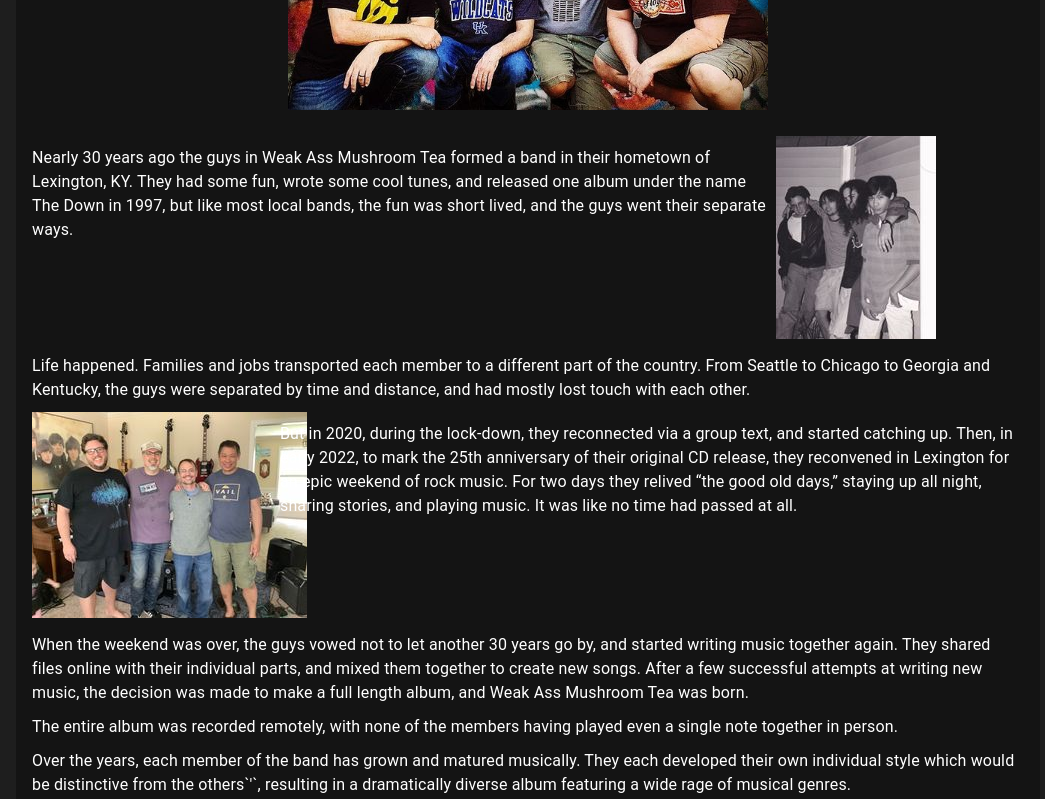
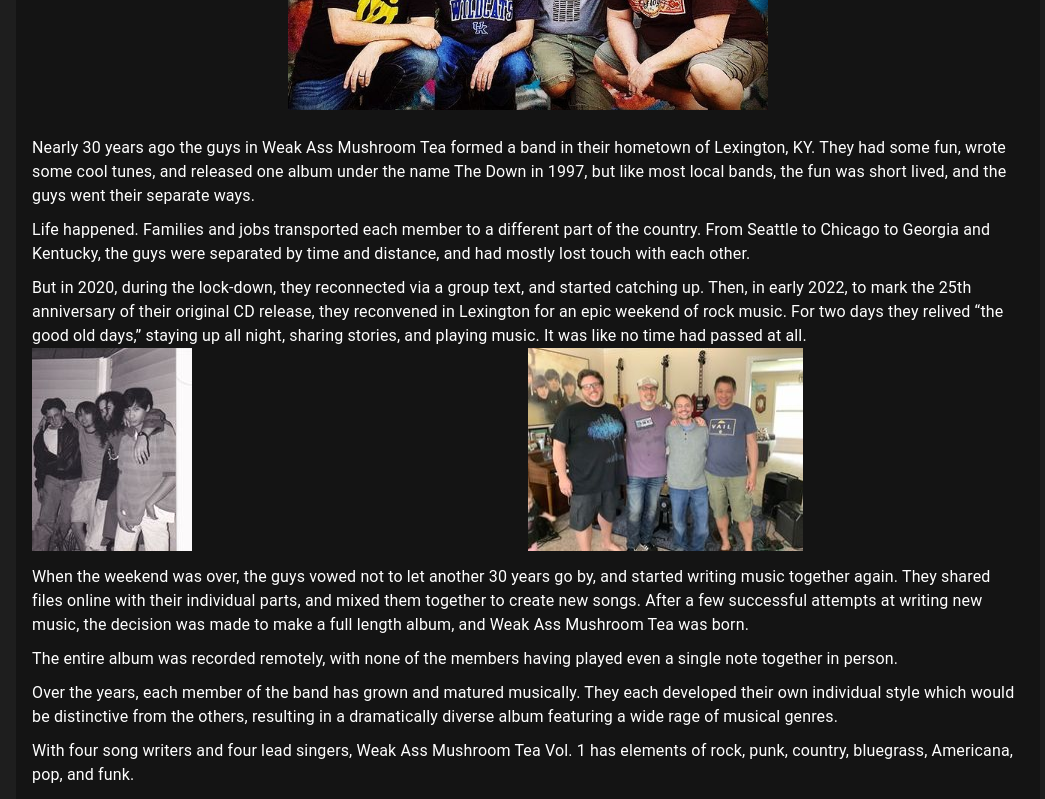
Before and after one commit to aleichter/wamt, a Next.js app: page /AboutUs in a window 1280 px wide. Shown: the part 440-1239 px from the top of the page, without its empty margins (112-1157 px from the left). Built offline with nearby package versions, Linux system fonts and the light colour scheme.

Commit message:
updates for release

```diff
--- a/components/AlbumVol1Launch.tsx
+++ b/components/AlbumVol1Launch.tsx
@@ -5,7 +5,7 @@ import { Typography } from '@mui/material';
 const config = {
         label: 'Our debut CD will be released on November 29th!',
         imgPath: '/images/album-vol1.png',
-        description: 'Set a reminder! Our debut CD will be released on November 29th! Available world wide on all major streaming platforms and for download on iTunes. Also a special VERY limited release of a collector\'s item CD will be available for purchase on our website',
+        description: 'Available Now! Our debut CD was released on November 29th! Available world wide on all major streaming platforms and for download on iTunes. Also a special VERY limited release of a collector\'s item CD will be available for purchase on our website',
         width: '80vw',
         height: '70vh',
         imgHeight: '60vh',
--- a/components/AlbumsComponent.tsx
+++ b/components/AlbumsComponent.tsx
@@ -4,8 +4,8 @@ import YoutubeEmbed from '../components/YoutubeEmbed';
 
 const config = {
         label: 'Our debut CD will be released on November 29th!',
-        imgPath: 'https://www.youtube.com/embed/RulWZhxGZfE',
-        description: 'Set a reminder! Our debut CD will be released on November 29th! Available world wide on all major streaming platforms and for download on iTunes. Also a special VERY limited release of a collector\'s item CD will be available for purchase on our website',
+        imgPath: 'https://www.youtube.com/embed/Ly0_NmP6GB0',
+        description: 'Available Now! Our debut CD was released on November 29th! Available world wide on all major streaming platforms and for download on iTunes. Also a special VERY limited release of a collector\'s item CD will be available for purchase on our website',
         width: '80vw',
         height: '70vh',
         imgHeight: '60vh',
@@ -21,7 +21,7 @@ export default function AlbumsComponent(props: any) {
             }}>
 
             <Card style={{width: config.width}}>
-                <YoutubeEmbed embedId="RulWZhxGZfE" />
+                <YoutubeEmbed embedId="Ly0_NmP6GB0" />
                 <Box >
                     <Typography sx={{
                         background:'rgba(20,20,20,20.75)',
--- a/components/BandBio.tsx
+++ b/components/BandBio.tsx
@@ -41,38 +41,31 @@ export default function BandBio(props: any) {
                     minWidth: config.minWidth,
                     padding: 2
                     }}>
-                        <Grid container className='paragraph'>
-                            <Grid item xs={12} sm={9}>
-                                <Typography className='paragraph'>
-                                    Nearly 30 years ago the guys in Weak Ass Mushroom Tea formed a band in their hometown of Lexington, KY. They had some fun, wrote some cool tunes, and released one album under the name The Down in 1997, but like most local bands, the fun was short lived, and the guys went their separate ways.
-                                </Typography>
-                            </Grid>
-                            <Grid item xs={12} sm={3}>
+                        <Typography className='paragraph'>
+                            Nearly 30 years ago the guys in Weak Ass Mushroom Tea formed a band in their hometown of Lexington, KY. They had some fun, wrote some cool tunes, and released one album under the name The Down in 1997, but like most local bands, the fun was short lived, and the guys went their separate ways.
+                        </Typography>
+                        <Typography className='paragraph'>
+                            Life happened. Families and jobs transported each member to a different part of the country. From Seattle to Chicago to Georgia and Kentucky, the guys were separated by time and distance, and had mostly lost touch with each other.
+                        </Typography>
+                        <Typography className='paragraph'>
+                            But in 2020, during the lock-down, they reconnected via a group text, and started catching up. Then, in early 2022, to mark the 25th anniversary of their original CD release, they reconvened in Lexington for an epic weekend of rock music. For two days they relived “the good old days,” staying up all night, sharing stories, and playing music. It was like no time had passed at all.
+                        </Typography>
+                        <Grid container sx={{width: '100%', justifyContent: 'center' }}>
+                            <Grid item xs={12} md={6}>
                                 <Image
                                     width={160}
                                     height={203}
                                     src="/images/yesterday.jpeg"
+                                    alt="Band Today"/>
+                            </Grid>
+                            <Grid item xs={12} md={6}>
+                                <Image
+                                    width={275}
+                                    height={203}
+                                    src="/images/today.jpeg"
                                     alt="Band Today" />
                             </Grid>
                         </Grid>
-                        <Typography className='paragraph'>
-                            Life happened. Families and jobs transported each member to a different part of the country. From Seattle to Chicago to Georgia and Kentucky, the guys were separated by time and distance, and had mostly lost touch with each other.
-                        </Typography>
-                        <Grid container className='paragraph'>
-                            <Grid item xs={12} sm={3}>
-                                <Image
-                                    width={275}
-                                    height={206}
-                                    src="/images/today.jpeg"
-                                    alt="Band Today" />
-                            </Grid>
-                            <Grid item xs={12} sm={9}>
-                                <Typography className='paragraph'>
-                                    But in 2020, during the lock-down, they reconnected via a group text, and started catching up. Then, in early 2022, to mark the 25th anniversary of their original CD release, they reconvened in Lexington for an epic weekend of rock music. For two days they relived “the good old days,” staying up all night, sharing stories, and playing music. It was like no time had passed at all.
-                                </Typography>
-                            </Grid>
-                        </Grid>
-
                         <Typography className='paragraph'>
                             When the weekend was over, the guys vowed not to let another 30 years go by, and started writing music together again. They shared files online with their individual parts, and mixed them together to create new songs. After a few successful attempts at writing new music, the decision was made to make a full length album, and Weak Ass Mushroom Tea was born.
                         </Typography>
@@ -80,7 +73,7 @@ export default function BandBio(props: any) {
                             The entire album was recorded remotely, with none of the members having played even a single note together in person.
                         </Typography>
                         <Typography className='paragraph'>
-                            Over the years, each member of the band has grown and matured musically. They each developed their own individual style which would be distinctive from the others`&apos;`, resulting in a dramatically diverse album featuring a wide rage of musical genres.
+                            Over the years, each member of the band has grown and matured musically. They each developed their own individual style which would be distinctive from the others, resulting in a dramatically diverse album featuring a wide rage of musical genres.
                         </Typography>
                         <Typography className='paragraph'>
                             With four song writers and four lead singers, Weak Ass Mushroom Tea Vol. 1 has elements of rock, punk, country, bluegrass, Americana, pop, and funk.
--- a/components/MainBar.tsx
+++ b/components/MainBar.tsx
@@ -14,6 +14,8 @@ import AppleIcon from '@mui/icons-material/Apple';
 import Avatar from '@mui/material/Avatar';
 import Link from '@mui/material/Link';
 import Drawer from '@mui/material/Drawer';
+import { Icon } from '@iconify/react';
+
 import {
   List,
   ListItem,
@@ -57,6 +59,14 @@ export default function MainBar(props: any) {
       return "https://www.instagram.com/weakassmushroomtea/"
     } else if (text === "Apple") {
       return "https://music.apple.com/us/album/weak-ass-mushroom-tea-vol-1/1653808035"
+    }  else if (text === "Spotify") {
+      return "https://open.spotify.com/artist/6Jf7qk2YxatzP8BJjnUaq3?si=0vk4GRLgRgKnDe32UJ_Gmg"
+    }  else if (text === "Pandora") {
+      return "https://pandora.app.link/kc1VPi0Mlvb"
+    }  else if (text === "YouTube") {
+      return "https://music.youtube.com/playlist?list=OLAK5uy_mr-o8aOwY3M-F7m28hOnDy1Iv4PiO3VPY&feature=share"
+    }  else if (text === "Amazon") {
+      return "https://music.amazon.com/artists/B0BLWG27BV?ref=dm_sh_ec0b-4afb-3ef9-dbd7-90307"
     }  else {
       return "/"
     }
@@ -86,6 +96,22 @@ export default function MainBar(props: any) {
     } else if (text === "Apple") {
       return (
         <AppleIcon />
+      )
+    } else if (text === "Spotify") {
+      return (
+        <Icon icon="mdi:spotify" />
+      )
+    } else if (text === "Pandora") {
+      return (
+        <Icon icon="mdi:pandora" />
+      )
+    } else if (text === "YouTube") {
+      return (
+        <Icon icon="mdi:youtube" />
+      )
+    } else if (text === "Amazon") {
+      return (
+        <Icon icon="arcticons:amazon-music" />
       )
     } else {
       return (
@@ -176,7 +202,7 @@ export default function MainBar(props: any) {
           </List>
           <Divider />
           <List>
-            {['Contact Us', 'Instagram', 'Apple'].map((text, index) => (
+            {['Contact Us', 'Instagram', 'Apple', 'Spotify', 'Pandora', 'YouTube', 'Amazon'].map((text, index) => (
               <ListItem key={text} disablePadding>
                 <ListItemButton href={selectHref(text)} target="_blank">
                   <ListItemIcon>
--- a/package.json
+++ b/package.json
@@ -24,5 +24,8 @@
     "react-dom": "18.2.0",
     "react-material-ui-carousel": "^3.4.2",
     "typescript": "4.8.4"
+  },
+  "devDependencies": {
+    "@iconify/react": "^4.0.1"
   }
 }
```
Also changed, not shown: 1 other file (tests, documents, lock files or other folders).
